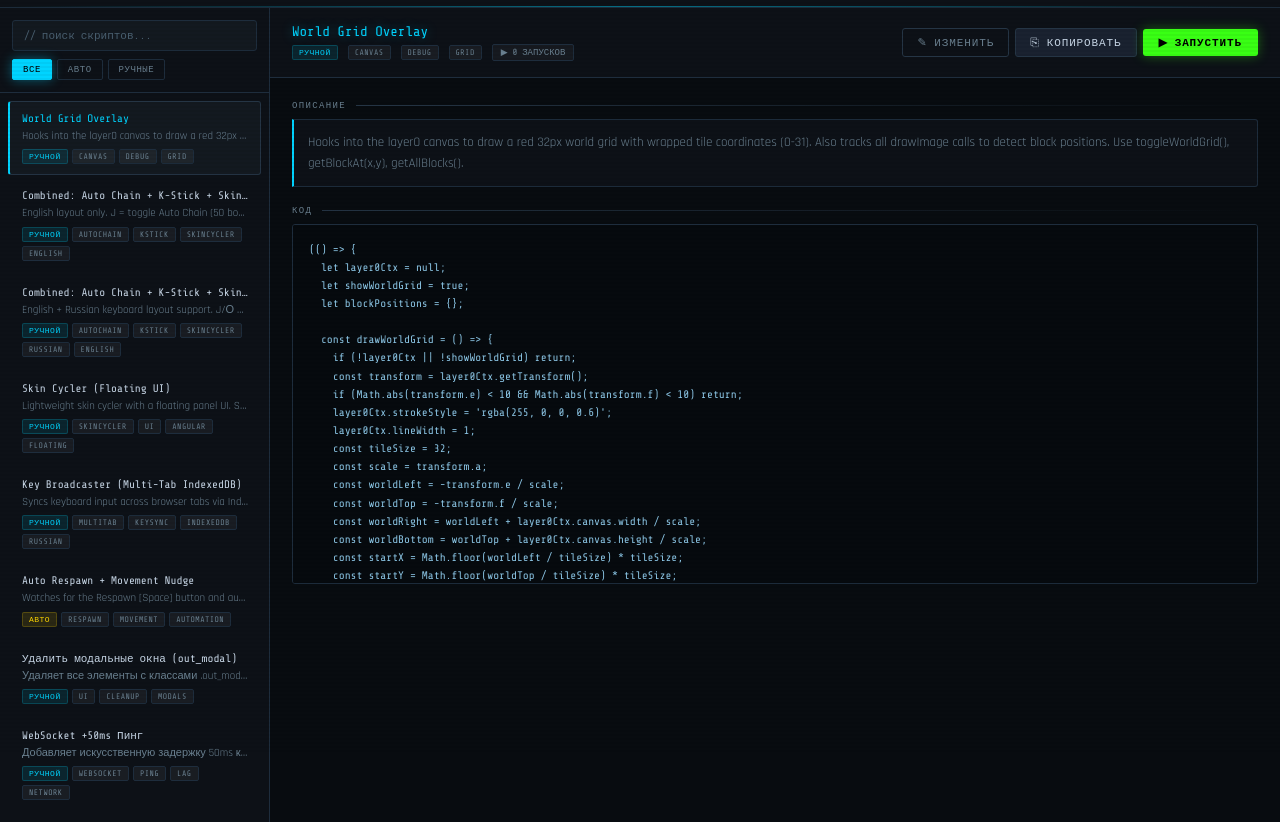
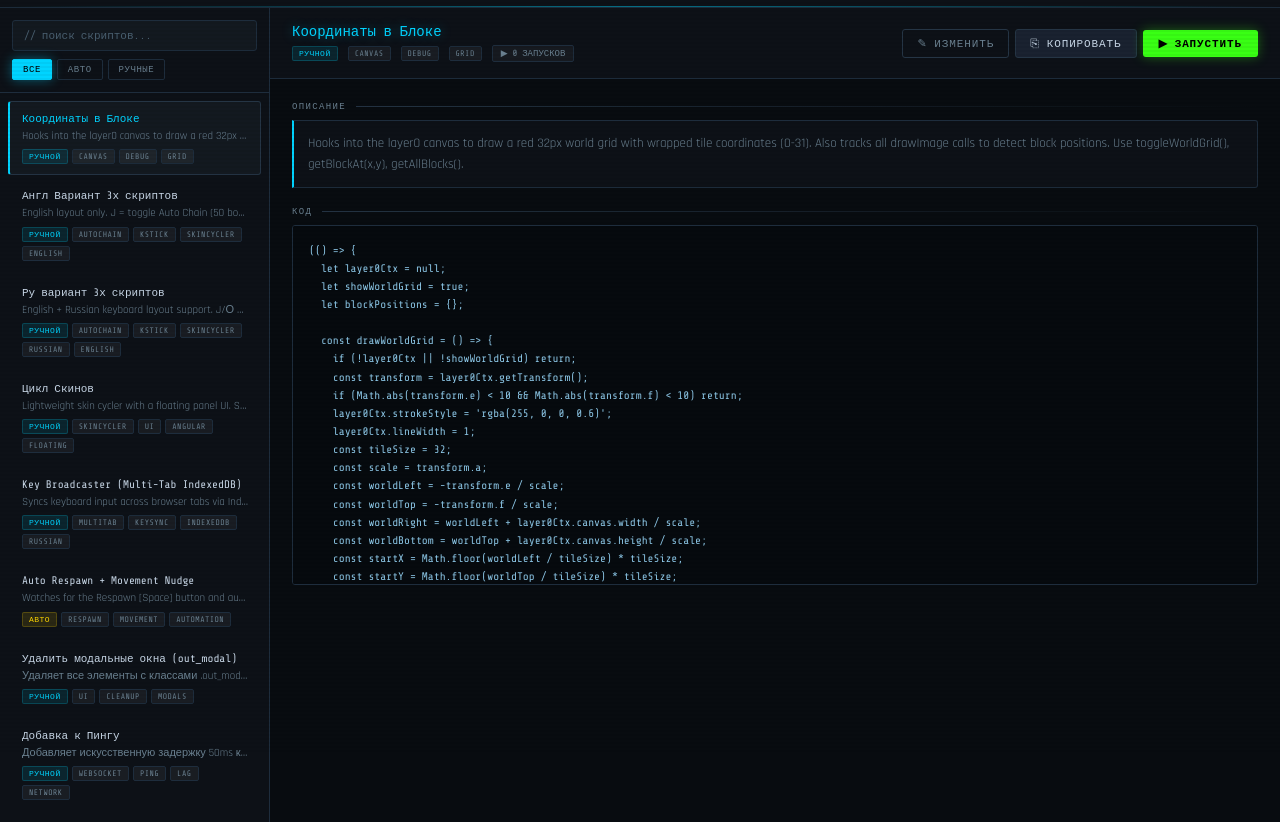
Before and after one commit to AnthonyMANMAN/Game-Of-Bombs-Scripts, a plain HTML site: page script-dashboard.html in a window 1280 px wide. Shown: the part 46-868 px from the top of the page. Drawn offline with nearby package versions, Linux system fonts and the light colour scheme.

Commit message:
Update script-dashboard.html

```diff
--- a/script-dashboard.html
+++ b/script-dashboard.html
@@ -213,7 +213,7 @@
 <script>
 const PRELOADED = [
   {
-    id:'builtin_world_grid',name:'World Grid Overlay',
+    id:'builtin_world_grid',name:'Координаты в Блоке',
     description:'Hooks into the layer0 canvas to draw a red 32px world grid with wrapped tile coordinates (0-31). Also tracks all drawImage calls to detect block positions. Use toggleWorldGrid(), getBlockAt(x,y), getAllBlocks().',
     trigger:'manual',tags:['canvas','debug','grid'],runCount:0,created:1700000000000,builtin:true,
     code:`(() => {
@@ -289,7 +289,7 @@ const PRELOADED = [
 })()`
   },
   {
-    id:'builtin_combined_en',name:'Combined: Auto Chain + K-Stick + Skin Cycler (EN)',
+    id:'builtin_combined_en',name:'Англ Вариант 3х скриптов',
     description:'English layout only. J = toggle Auto Chain (50 bombs/sec), L = toggle K-Stick (hold K down), H = toggle Skin Cycler. Also exposes toggleAutoChain(), toggleKStick(), toggleSkinCycler(), getStatus() in console.',
     trigger:'manual',tags:['autochain','kstick','skincycler','english'],runCount:0,created:1700000001000,builtin:true,
     code:`// Combined: Auto Chain + K-Stick + Skin Cycler (EN)
@@ -367,7 +367,7 @@ window.getStatus=()=>({autoChain:autoChain_active?"ON":"OFF",kStick:kStuck?"BLOC
 console.log('Combined (EN) loaded! J=AutoChain | L=K-Stick | H=SkinCycler');`
   },
   {
-    id:'builtin_combined_ru',name:'Combined: Auto Chain + K-Stick + Skin Cycler (EN+RU)',
+    id:'builtin_combined_ru',name:'Ру вариант 3х скриптов',
     description:'English + Russian keyboard layout support. J/О = Auto Chain, L/Д = K-Stick (blocks Л too), H/Р = Skin Cycler. Identical to EN version but Cyrillic key detection added.',
     trigger:'manual',tags:['autochain','kstick','skincycler','russian','english'],runCount:0,created:1700000002000,builtin:true,
     code:`// Combined: Auto Chain + K-Stick + Skin Cycler (EN + RU)
@@ -445,7 +445,7 @@ window.getStatus=()=>({autoChain:autoChain_active?"ON":"OFF",kStick:kStuck?"BLOC
 console.log('Combined (EN+RU) loaded! J/О=AutoChain | L/Д=K-Stick | H/Р=SkinCycler');`
   },
   {
-    id:'builtin_skin_cycler_ui',name:'Skin Cycler (Floating UI)',
+    id:'builtin_skin_cycler_ui',name:'Цикл Скинов',
     description:'Lightweight skin cycler with a floating panel UI. Select which skins to include, adjust cycle speed (ms), use ALL/NONE/RELOAD buttons. Ctrl+K to toggle. Highlights currently active skin.',
     trigger:'manual',tags:['skincycler','ui','angular','floating'],runCount:0,created:1700000003000,builtin:true,
     code:`(function(){
@@ -551,7 +551,7 @@ startScript();`
 console.log('✓ Модальные окна удалены');`
   },
   {
-    id:'builtin_websocket_ping',name:'WebSocket +50ms Пинг',
+    id:'builtin_websocket_ping',name:'Добавка к Пингу',
     description:'Добавляет искусственную задержку 50ms ко всем исходящим WebSocket-сообщениям путём перехвата WebSocket.prototype.send. Полезно для тестирования поведения игры при высоком пинге.',
     trigger:'manual',tags:['websocket','ping','lag','network'],runCount:0,created:1700000007000,builtin:true,
     code:`(function() {
```
